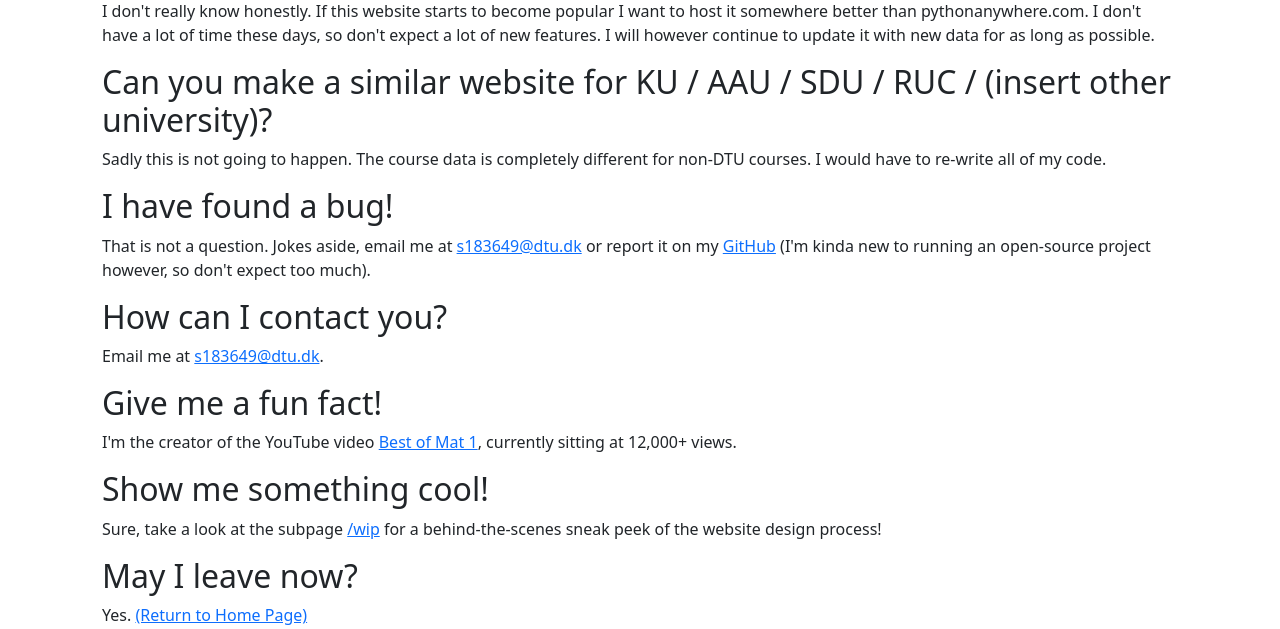
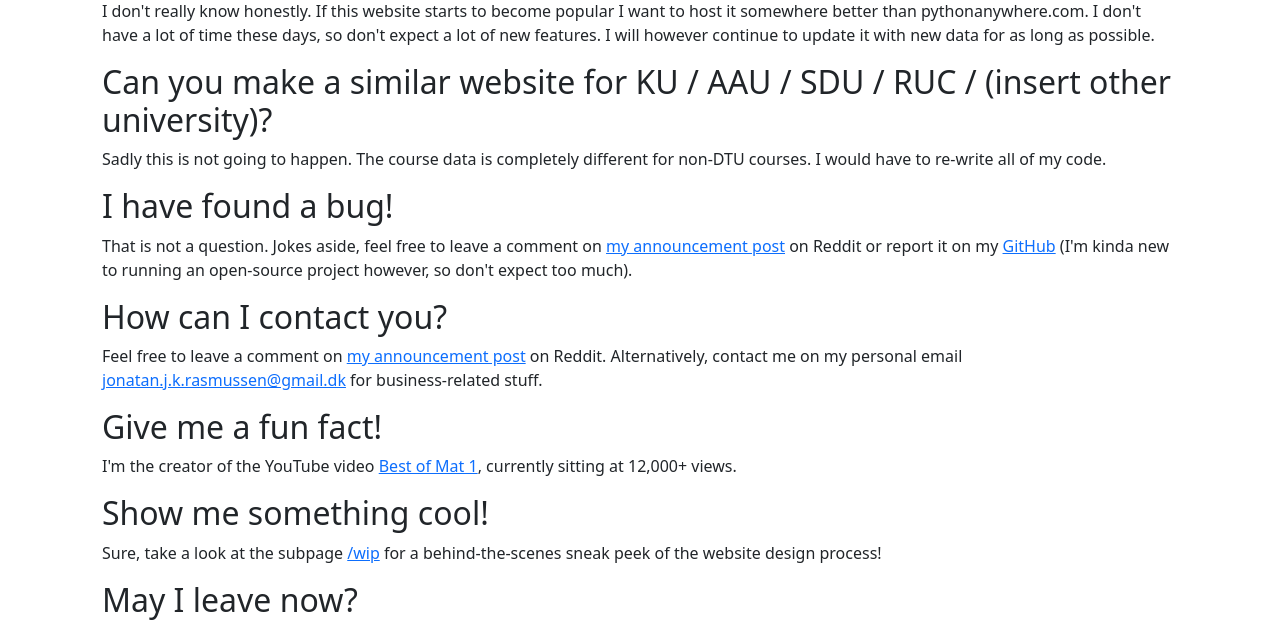
Before and after one commit to JonatanRasmussen/dtu-course-browser, a Flask app: page /faq in a window 1280 px wide. Shown: the part 2432-3061 px from the top of the page. Run offline with Flask 3, Linux system fonts and the light colour scheme; parts of the project's set-up code (start-up, migrations or seed data) failed here and were passed over; some libraries are stand-ins or nearby versions.

Commit message:
Updated personal contact info in FAQ

```diff
--- a/website/templates/faq.html
+++ b/website/templates/faq.html
@@ -90,12 +90,12 @@
 
     <div class="faq-section">
         <h2>I have found a bug!</h2>
-        <p>That is not a question. Jokes aside, email me at <a href="mailto:s183649@dtu.dk">s183649@dtu.dk</a> or report it on my <a href="https://github.com/JonatanRasmussen/dtu-course-browser" target="_blank">GitHub</a> (I'm kinda new to running an open-source project however, so don't expect too much).</p>
+        <p>That is not a question. Jokes aside, feel free to leave a comment on <a href="https://www.reddit.com/r/DTU/comments/1eb9rgv/im_launching_my_dtu_course_analyzer_website_a/" target="_blank">my announcement post</a> on Reddit or report it on my <a href="https://github.com/JonatanRasmussen/dtu-course-browser" target="_blank">GitHub</a> (I'm kinda new to running an open-source project however, so don't expect too much).</p>
     </div>
 
     <div class="faq-section">
         <h2>How can I contact you?</h2>
-        <p>Email me at <a href="mailto:s183649@dtu.dk">s183649@dtu.dk</a>.</p>
+        <p>Feel free to leave a comment on <a href="https://www.reddit.com/r/DTU/comments/1eb9rgv/im_launching_my_dtu_course_analyzer_website_a/" target="_blank">my announcement post</a> on Reddit. Alternatively, contact me on my personal email <a href="mailto:s183649@dtu.dk">jonatan.j.k.rasmussen@gmail.dk</a> for business-related stuff.</p>
     </div>
 
     <div class="faq-section">
```
